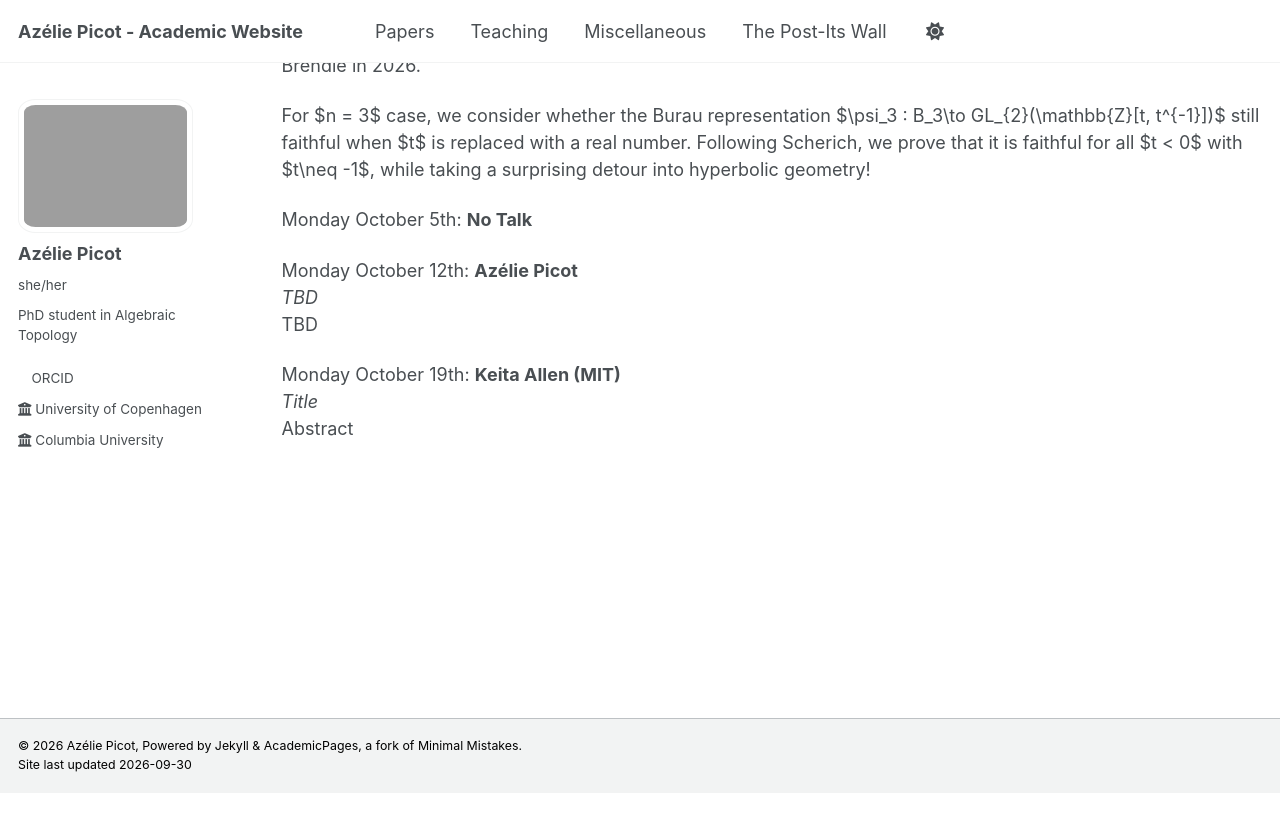
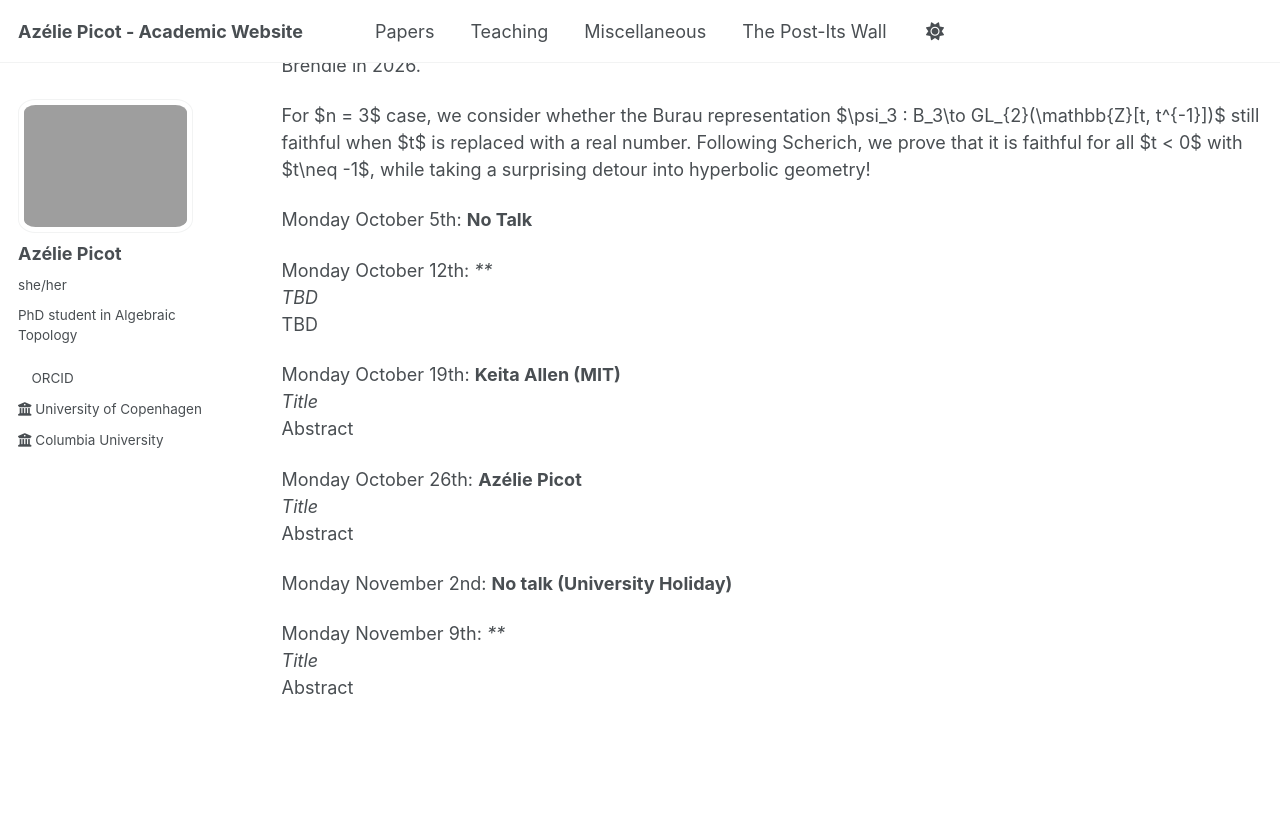
Before and after one commit to azeliepicot/azeliepicot.github.io, a Jekyll site: the page built from _pages/rat seminar.md, in a window 1280 px wide and 900 px high, scrolled down 1249 px. Shown: the top 832 px of the window. Built offline with Jekyll 4.4.1, drawn with Linux system fonts in a browser that asks for light colours; before the commit the page ends 2041 px from its top, so only the background shows below that.

Commit message:
Revise seminar schedule and add new talks
Updated seminar schedule with new entries and formatting.

```diff
--- a/_pages/rat seminar.md
+++ b/_pages/rat seminar.md
@@ -36,10 +36,20 @@ For $n = 3$ case, we consider whether the Burau representation $\psi_3 : B_3\to
 
 Monday October 5th: **No Talk**
 
-Monday October 12th: **Azélie Picot**
+Monday October 12th: ****
 *TBD*
 TBD
 
 Monday October 19th: **Keita Allen (MIT)**
 *Title*
 Abstract
+
+Monday October 26th: **Azélie Picot**
+*Title*
+Abstract
+
+Monday November 2nd: **No talk (University Holiday)**
+
+Monday November 9th: ****
+*Title*
+Abstract
```
